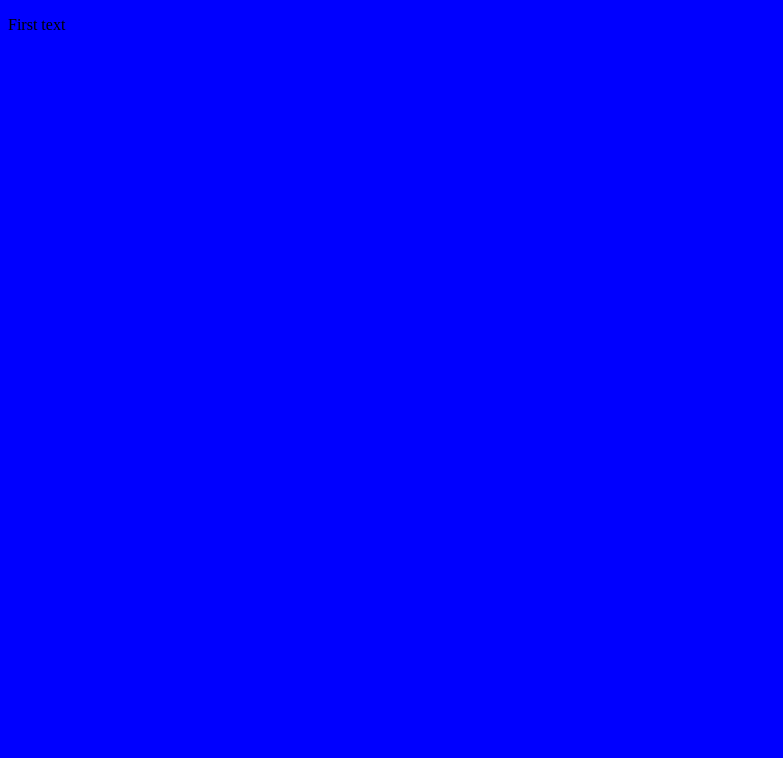
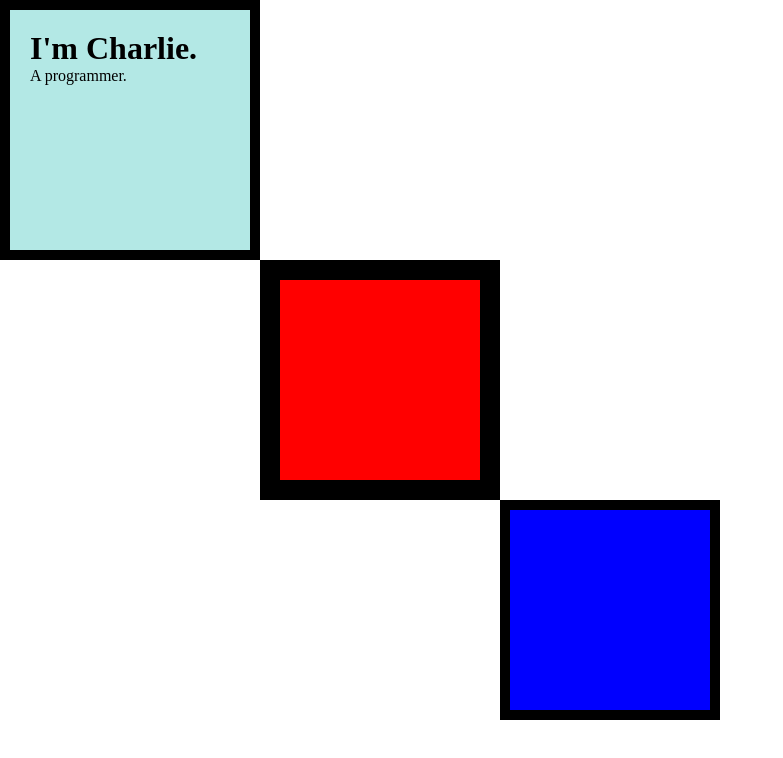
Before and after one commit to cgccomeau/css_mysite, a plain HTML site: page index.html in a window 1280 px wide. Shown: the whole page, without its empty margins (0-783 px from the left). Drawn offline with Linux system fonts and the light colour scheme.

Commit message:
added css box modeling

```diff
--- a/css/styles.css
+++ b/css/styles.css
@@ -1,3 +1,49 @@
+div {
+  background-color: white;
+  margin: 0;
+}
+
 body {
+  margin: 0;
+}
+
+h1 {
+  margin: 0;
+}
+
+p {
+  margin: 0;
+}
+
+.center {
+  margin: auto;
+}
+
+.top-container {
+  background-color: #B3E8E5;
+  border: solid 10px;
+  padding: 20px;
+}
+
+.middle-container {
+  border: solid 20px;
+  margin-left: 260px;
+}
+
+.bottom-container {
+  border: solid 10px;
+  margin-left: 500px;
+}
+
+.box {
+  height: 200px;
+  width: 200px;
+}
+
+.red {
+  background-color: red;
+}
+
+.blue {
   background-color: blue;
 }
--- a/index.html
+++ b/index.html
@@ -9,7 +9,16 @@
 </head>
 
 <body>
-  <p>First text</p>
+  <div class="">
+    <div class="top-container box">
+      <h1>I'm Charlie.</h1>
+      <p>A programmer.</p>
+    </div>
+    <div class="center middle-container red box">
+    </div>
+    <div class="bottom-container blue box">
+    </div>
+  </div>
 </body>
 
 </html>
```
